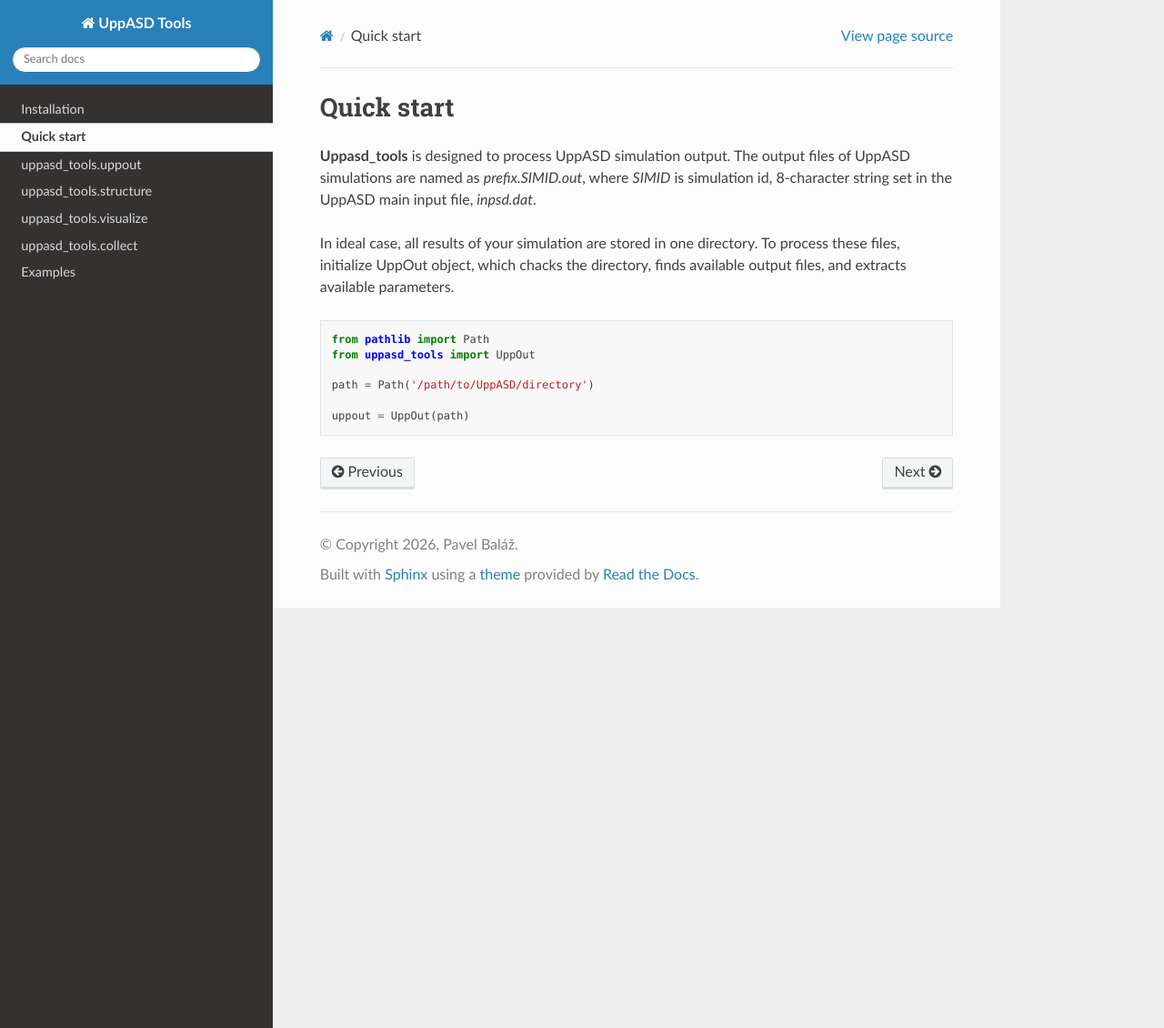
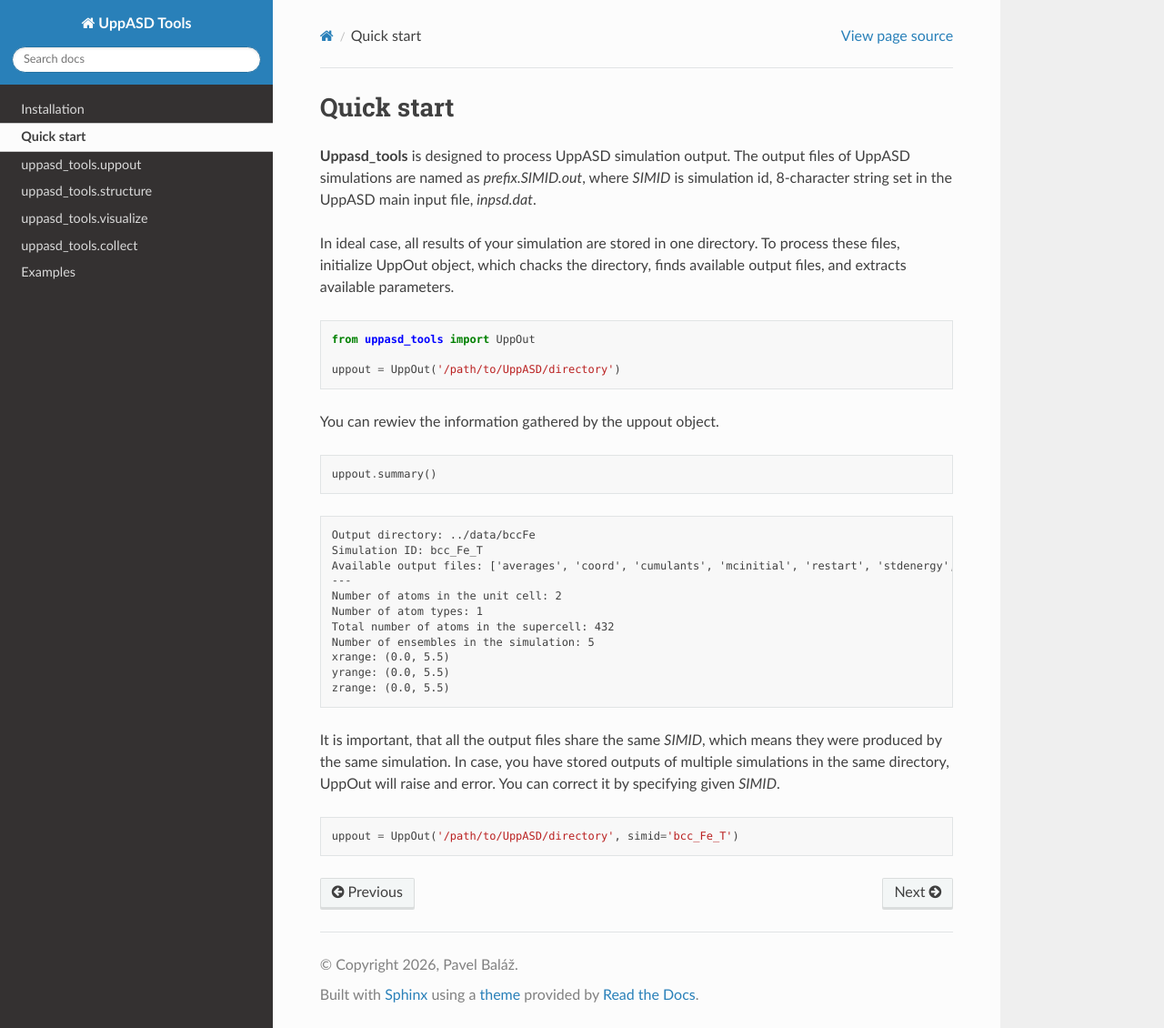
Before and after one commit to LLapsus/uppasd_tools, a Sphinx documentation site: the page built from docs/source/quick_start.rst, in a window 1280 px wide and 1130 px high. Shown: the whole window at 91% size. Built offline with Sphinx 7.4.7 and the Read the Docs theme 3.1.0, drawn with Linux system fonts in a browser that asks for light colours.

Commit message:
Refactor quick start guide to improve clarity and correct code examples

```diff
--- a/docs/source/quick_start.rst
+++ b/docs/source/quick_start.rst
@@ -10,9 +10,34 @@ and extracts available parameters.
 
 .. code-block:: Python
 
-    from pathlib import Path
     from uppasd_tools import UppOut
 
-    path = Path('/path/to/UppASD/directory')
+    uppout = UppOut('/path/to/UppASD/directory')
 
-    uppout = UppOut(path)
+You can rewiev the information gathered by the uppout object.
+
+.. code-block:: Python
+
+    uppout.summary()
+
+.. code-block:: text
+
+    Output directory: ../data/bccFe
+    Simulation ID: bcc_Fe_T
+    Available output files: ['averages', 'coord', 'cumulants', 'mcinitial', 'restart', 'stdenergy', 'struct', 'totenergy']
+    ---
+    Number of atoms in the unit cell: 2
+    Number of atom types: 1
+    Total number of atoms in the supercell: 432
+    Number of ensembles in the simulation: 5
+    xrange: (0.0, 5.5)
+    yrange: (0.0, 5.5)
+    zrange: (0.0, 5.5)
+
+It is important, that all the output files share the same `SIMID`, which means they were produced by the same simulation.
+In case, you have stored outputs of multiple simulations in the same directory, UppOut will raise and error.
+You can correct it by specifying given `SIMID`.
+
+.. code-block:: Python
+
+    uppout = UppOut('/path/to/UppASD/directory', simid='bcc_Fe_T')
```
